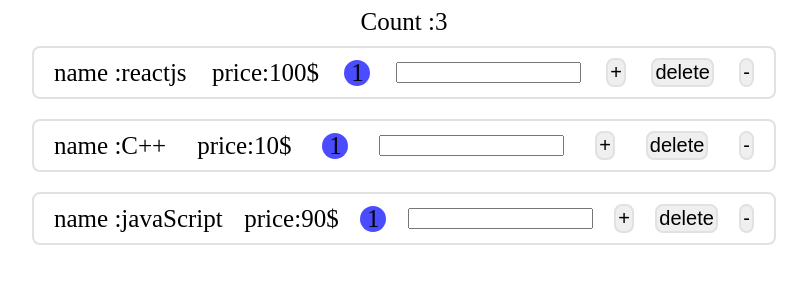
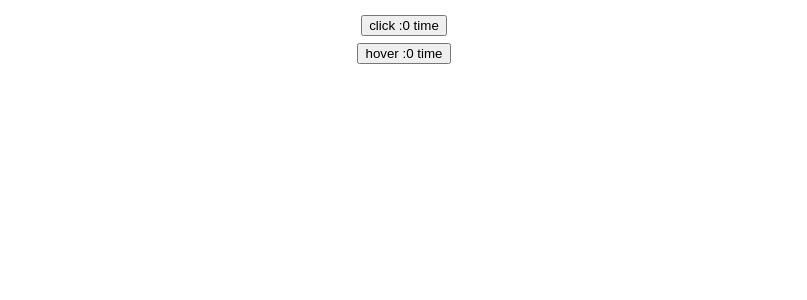
Before and after one commit to ZahraNejati79/product, a React (Create React App) app: page / in a window 1280 px wide. Shown: the top 300 px of the page, without its empty margins (236-1043 px from the left). Built offline with nearby package versions, Linux system fonts and the light colour scheme.

Commit message:
hoc WithCounter

```diff
--- a/src/App.js
+++ b/src/App.js
@@ -5,7 +5,9 @@
 import NavBar from "./components/NavBar/NavBar";
 import ClassCounter from "./components/ClassCounter/ClassCounter";
 import Timer from "./components/FunctionalTimer/FanctionalTimer";
-import Wrapper from "./components/wrapper/Wrapper";
+import Wrapper from "./components/hoc/Wrapper";
+import HoverCounter from "./components/Count/HoverCounter";
+import ClickCounter from "./components/Count/ClickCounter";
 
 const App = () => {
   const [products, setProducts] = useState([
@@ -13,7 +15,7 @@
     { name: "C++", price: "10$", id: 2, quantity: 1 },
     { name: "javaScript", price: "90$", id: 3, quantity: 1 },
   ]);
-  const [count, setCount] = useState(0);
+
   const [isShow, setIsShow] = useState(true);
 
   // useEffect(() => {
@@ -45,11 +47,14 @@
   };
   return (
     <>
+      <ClickCounter />
+      <HoverCounter />
+
       {/* <button onClick={() => setIsShow(!isShow)}>
         {isShow ? "Hide" : "Show"}
       </button>
       {isShow && <Timer />} */}
-
+      {/*
       <NavBar count={products.filter((p) => p.quantity >= 1).length} />
       <ProductList
         products={products}
@@ -57,7 +62,7 @@
         incrementHandler={incrementHandler}
         changeHandler={changeHandler}
         decrementHandler={decrementHandler}
-      />
+      /> */}
     </>
   );
 };
--- /dev/null
+++ b/src/components/Count/ClickCounter.js
@@ -0,0 +1,11 @@
+import WithCounter from "../hoc/withCounter";
+
+const ClickCounter = ({ count, increment }) => {
+  return (
+    <div>
+      <button onClick={increment}> click :{count} time</button>
+    </div>
+  );
+};
+
+export default WithCounter(ClickCounter);
--- /dev/null
+++ b/src/components/Count/HoverCounter.js
@@ -0,0 +1,11 @@
+import WithCounter from "../hoc/withCounter";
+
+const HoverCounter = ({ count, increment }) => {
+  return (
+    <div>
+      <button onMouseOver={increment}> hover :{count} time</button>
+    </div>
+  );
+};
+
+export default WithCounter(HoverCounter);
--- /dev/null
+++ b/src/components/hoc/withCounter.js
@@ -0,0 +1,14 @@
+import { useState } from "react";
+const WithCounter = (WrappedComponent) => {
+  const UpdateComponent = () => {
+    const [count, setCount] = useState(0);
+    const increment = () => {
+      console.log(count);
+      setCount(count + 1);
+    };
+    return <WrappedComponent count={count} increment={increment} />;
+  };
+  return UpdateComponent;
+};
+
+export default WithCounter;
```
Also changed, not shown: src/components/hoc/Wrapper.js (renamed from src/components/wrapper/Wrapper.js).
